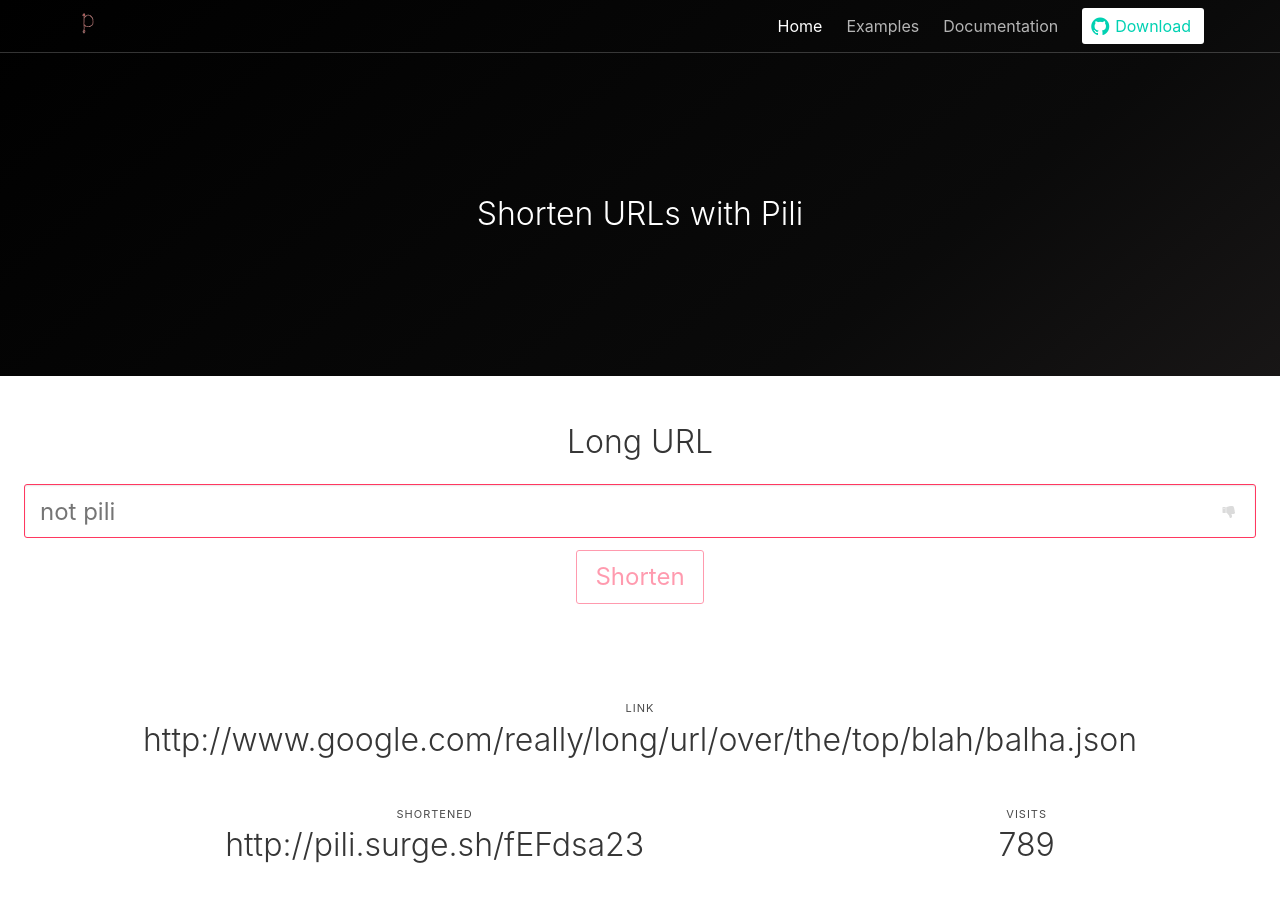
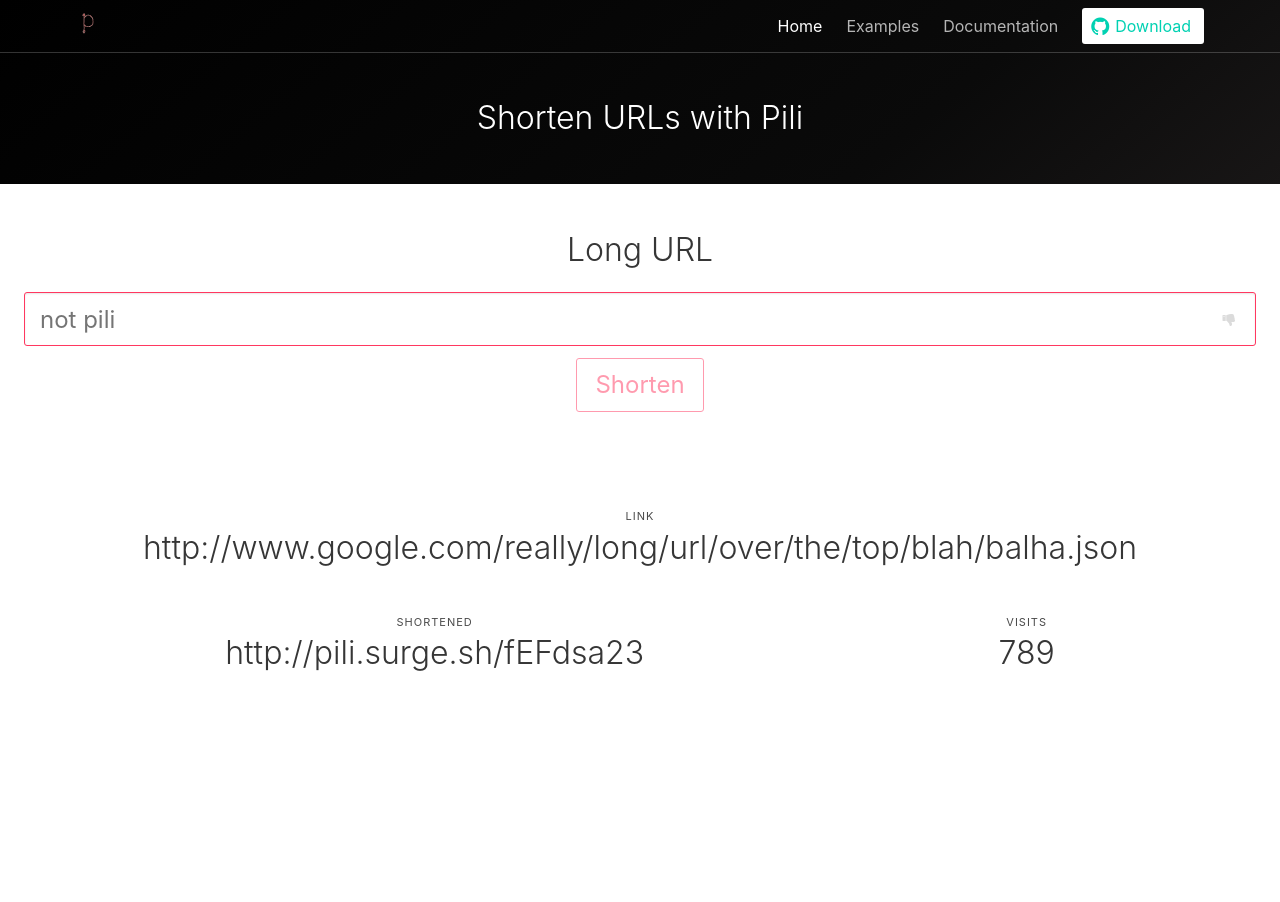
Before and after one commit to betoesquivel/pili_frontend, a React (Create React App) app: page / in a window 1280 px wide. Shown: the top 902 px of the page. After the commit the page ends 800 px from the top, so only its background shows below. Built offline with nearby package versions, Linux system fonts and the light colour scheme.

Commit message:
Creates header dumb component inside App file...

```diff
--- a/package.json
+++ b/package.json
@@ -9,7 +9,8 @@
   "dependencies": {
     "bulma": "^0.4.0",
     "react": "^15.4.2",
-    "react-dom": "^15.4.2"
+    "react-dom": "^15.4.2",
+    "react-router-dom": "^4.0.0"
   },
   "scripts": {
     "build-css": "node-sass --include-path node_modules/bulma -o src/ src/ ",
--- a/src/App.js
+++ b/src/App.js
@@ -1,4 +1,9 @@
 import React, { Component } from 'react';
+//import {
+  //BrowserRouter as Router,
+  //Route,
+//} from 'react-router-dom';
+
 import logo from './pililogo.svg';
 import './App.css';
 
@@ -20,7 +25,16 @@
   render() {
     return (
       <div className="App">
-        <div className="hero is-medium is-black is-bold">
+        <Header dropdown={this.dropdown.bind(this)} activeMenu={this.state.activeMenu}/>
+        <ShortenForm />
+        <ShortURLInfo />
+      </div>
+    );
+  }
+}
+
+const Header = (props) => (
+  <div className="hero is-small is-black is-bold">
     <div className="hero-head">
       <header className="nav">
         <div className="container">
@@ -29,14 +43,14 @@
               <img src={logo} className="App-logo" alt="logo" />
             </a>
           </div>
-                <span className="nav-toggle" onClick={this.dropdown.bind(this)}>
+          <span className="nav-toggle" onClick={props.dropdown}>
             <span></span>
             <span></span>
             <span></span>
           </span>
           <div
             className={
-                    `nav-right nav-menu ${this.state.activeMenu ? 'is-active': ''}`
+              `nav-right nav-menu ${props.activeMenu ? 'is-active': ''}`
             }>
             <a className="nav-item is-active">
               Home
@@ -63,11 +77,6 @@
       <h2 className="title">Shorten URLs with Pili</h2>
     </div>
   </div>
-        <ShortenForm />
-        <ShortURLInfo />
-      </div>
 );
-  }
-}
 
 export default App;
```
Also changed, not shown: 1 other file (tests, documents, lock files or other folders). Lines whose indentation alone changed are shown as unchanged.
